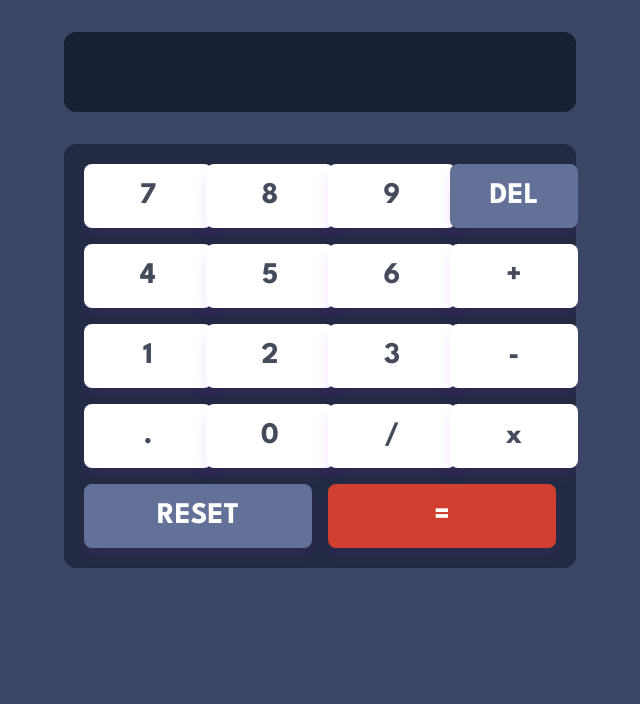
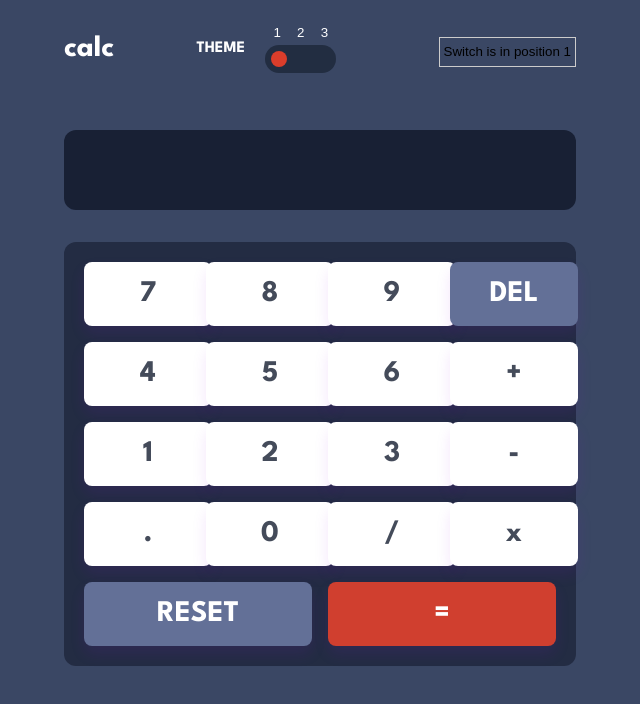
Before and after one commit to cintarmynti/calculator, a website: page calculator-app-main/src/index.html in a window 1280 px wide. Shown: the whole page, without its empty margins (320-960 px from the left). Drawn offline with Linux system fonts and the light colour scheme.

Commit message:
sementara

```diff
--- a/calculator-app-main/src/index.html
+++ b/calculator-app-main/src/index.html
@@ -27,45 +27,166 @@
       color: hsl(228, 45%, 44%);
     }
 
+    .redButton.horizTranslate2 {
+      -webkit-transition: -webkit-transform 0.1s linear;
+      -webkit-transform: translateX(20px);
+    }
 
+    .redButton.horizTranslate3 {
+      -webkit-transition: -webkit-transform 0.1s linear;
+      -webkit-transform: translateX(40px);
+    }
 
+    .redButton.horizTranslate1 {
+      -webkit-transition: -webkit-transform 0.1s linear;
+      -webkit-transform: translateX(0px);
+    }
 
+    #outerContainer {
+      position: relative;
+      width: 111px;
+      height: 98px;
+      /* background-color: #4A5B7E; */
+    }
+
+    #buttonContainer {
+      background-color: #222D41;
+      width: 71px;
+      height: 28px;
+      position: relative;
+      left: 20px;
+      top: 45px;
+      border-radius: 14px;
+    }
+
+    .redButton {
+      width: 16px;
+      height: 16px;
+      background-color: #DB3D2B;
+      border-radius: 8px;
+      position: relative;
+      top: 6px;
+      left: 6px;
+    }
+
+    #legendTextContainer {
+      left: 22px;
+      display: inline-block;
+      position: absolute;
+      top: 23px;
+      color: #ffffff;
+      font-family: Arial;
+      font-size: 10pt;
+      text-align: center;
+    }
+
+    .legendText {
+      display: inline-block;
+      width: 20px;
+      padding-bottom: 33px;
+      cursor: default;
+      user-select: none;
+    }
+
+    #message {
+      border: 1px solid #cccccc;
+      display: inline-block;
+      padding: 4px;
+      margin-top: 6px;
+      font-family: Arial;
+      font-size: 10pt;
+    }
   </style>
 </head>
 
 <body class="bg-darklight-blue font-league lg:px-96 px-5">
 
+  <div class="flex items-center justify-between">
+    <p class="text-white text-3xl">calc</p>
+    <div class="flex items-center">
+      <p class="text-white">THEME</p>
+      <div id="outerContainer">
+        <div id="buttonContainer">
+          <div class="redButton"></div>
+        </div>
+
+        <div id="legendTextContainer">
+          <div class="legendText" onclick="go_to_1()">1</div>
+          <div class="legendText" onclick="go_to_2()">2</div>
+          <div class="legendText" onclick="go_to_3()">3</div>
+        </div>
+      </div>
+    </div>
+    <div id="message">Switch is in position 1</div>
+  </div>
   <!-- display layar  -->
 
   <form name="form" class="w-full">
-      <input type="textarea" id="display" value="" class="w-full text-white text-end text-3xl px-16 bg-verydark-blue h-20 grid content-center my-8 rounded-xl">
+    <input type="textarea" id="display" value=""
+      class="w-full text-white text-end text-3xl px-16 bg-verydark-blue h-20 grid content-center my-8 rounded-xl">
   </form>
 
 
 
-  <div  class="bg-dark-blue grid grid-cols-4 gap-4 p-5 rounded-xl">
-    <button type="button" onclick="insert(7)" class="btn-white"><p class="text-3xl">7</p></button>
-    <button type="button" onclick="insert(8)" class="btn-white"><p class="text-3xl">8</p></button>
-    <button type="button" onclick="insert(9)" class="btn-white"><p class="text-3xl">9</p></button>
-    <button type="button" onclick="back()" class=" w-16 lg:w-32 h-16 btn-gray"><p class="text-3xl">DEL</p></button>
+  <div class="bg-dark-blue grid grid-cols-4 gap-4 p-5 rounded-xl">
+    <button type="button" onclick="insert(7)" class="btn-white">
+      <p class="text-3xl">7</p>
+    </button>
+    <button type="button" onclick="insert(8)" class="btn-white">
+      <p class="text-3xl">8</p>
+    </button>
+    <button type="button" onclick="insert(9)" class="btn-white">
+      <p class="text-3xl">9</p>
+    </button>
+    <button type="button" onclick="back()" class=" w-16 lg:w-32 h-16 btn-gray">
+      <p class="text-3xl">DEL</p>
+    </button>
 
-    <button type="button" onclick="insert(4)" class="btn-white"><p class="text-3xl">4</p></button>
-    <button type="button" onclick="insert(5)" class="btn-white"><p class="text-3xl">5</p></button>
-    <button type="button" onclick="insert(6)" class="btn-white"><p class="text-3xl">6</p></button>
-    <button type="button" onclick="insert('+')" class="btn-white"><p class="text-3xl">+</p></button>
+    <button type="button" onclick="insert(4)" class="btn-white">
+      <p class="text-3xl">4</p>
+    </button>
+    <button type="button" onclick="insert(5)" class="btn-white">
+      <p class="text-3xl">5</p>
+    </button>
+    <button type="button" onclick="insert(6)" class="btn-white">
+      <p class="text-3xl">6</p>
+    </button>
+    <button type="button" onclick="insert('+')" class="btn-white">
+      <p class="text-3xl">+</p>
+    </button>
 
-    <button type="button" onclick="insert(1)" class="btn-white"><p class="text-3xl">1</p></button>
-    <button type="button" onclick="insert(2)" class="btn-white"><p class="text-3xl">2</p></button>
-    <button type="button" onclick="insert(3)" class="btn-white"><p class="text-3xl">3</p></button>
-    <button type="button" onclick="insert('-')" class="btn-white"><p class="text-3xl">-</p></button>
+    <button type="button" onclick="insert(1)" class="btn-white">
+      <p class="text-3xl">1</p>
+    </button>
+    <button type="button" onclick="insert(2)" class="btn-white">
+      <p class="text-3xl">2</p>
+    </button>
+    <button type="button" onclick="insert(3)" class="btn-white">
+      <p class="text-3xl">3</p>
+    </button>
+    <button type="button" onclick="insert('-')" class="btn-white">
+      <p class="text-3xl">-</p>
+    </button>
 
-    <button type="button" onclick="insert('.')" class="btn-white"><p class="text-3xl">.</p></button>
-    <button type="button" onclick="insert(0)" class="btn-white"><p class="text-3xl">0</p></button>
-    <button type="button" onclick="insert('/')" class="btn-white"><p class="text-3xl">/</p></button>
-    <button type="button" onclick="insert('*')" class="btn-white"><p class="text-3xl">x</p></button>
+    <button type="button" onclick="insert('.')" class="btn-white">
+      <p class="text-3xl">.</p>
+    </button>
+    <button type="button" onclick="insert(0)" class="btn-white">
+      <p class="text-3xl">0</p>
+    </button>
+    <button type="button" onclick="insert('/')" class="btn-white">
+      <p class="text-3xl">/</p>
+    </button>
+    <button type="button" onclick="insert('*')" class="btn-white">
+      <p class="text-3xl">x</p>
+    </button>
 
-    <button type="button" onclick="clean()" class="col-span-2 w-38 btn-gray" ><p class="text-3xl">RESET</p></button>
-    <button type="button" onclick="equal()" class="col-span-2 w-38 bg-red h-16 text-white rounded-lg" ><p class="text-3xl">=</p></button>
+    <button type="button" onclick="clean()" class="col-span-2 w-38 btn-gray">
+      <p class="text-3xl">RESET</p>
+    </button>
+    <button type="button" onclick="equal()" class="col-span-2 w-38 bg-red h-16 text-white rounded-lg">
+      <p class="text-3xl">=</p>
+    </button>
 
   </div>
 
@@ -82,51 +203,64 @@
   let inputan = document.getElementById("display");
 
   //insert angka textview
-function insert(num){
+  function insert(num) {
     console.log(num);
     inputan.value = inputan.value + num;
-
   }
 
   //fungsi hitung
-function equal(){
+  function equal() {
     var hasil = inputan;
     inputan.value = eval(inputan.value);
   }
 
   //clean
-function clean(){
+  function clean() {
     inputan.value = "";
   }
 
   //delete
-function back(){
+  function back() {
     var hasil = inputan.value;
-    inputan.value = hasil.substring(0,hasil.length-1);
+    inputan.value = hasil.substring(0, hasil.length - 1);
   }
 
-  // var buttons = document.getElementsByClassName("button");
-  // var arr = [...buttons];
 
-  // arr.forEach((element, index) => {
-  //   element.addEventListener("click", () => {
-  //     element.style.opacity = "1";
-  //     if (index == 0) {
-  //       document.getElementsByTagName("body")[0].style.backgroundColor = "white";
-  //     } else if (index == 1) {
-  //       document.getElementsByTagName("body")[0].style.backgroundColor = "teal";
-  //     } else {
-  //       document.getElementsByTagName("body")[0].style.backgroundColor =
-  //         "rgb(92, 204, 125)";
-  //     }
-  //     arr
-  //       .filter(function (item) {
-  //         return item != element;
-  //       })
-  //       .forEach((item) => {
-  //         item.style.opacity = "0";
-  //       });
-  //   });
-  // });
 
+  let toggleSwitch = document.getElementsByClassName('redButton')[0]
+
+function go_to_1() {
+    toggleSwitch.classList.add('horizTranslate1');
+    toggleSwitch.classList.remove('horizTranslate2');
+    toggleSwitch.classList.remove('horizTranslate3');
+    document.getElementById("outerContainer").style.backgroundColor = "#4A5B7E"
+    document.getElementById("buttonContainer").style.backgroundColor = "#222D41"
+    document.getElementById("legendTextContainer").style.color = "#ffffff"
+    doStuff(1)
+}
+
+function go_to_2() {
+    toggleSwitch.classList.add('horizTranslate2');
+    toggleSwitch.classList.remove('horizTranslate3');
+    toggleSwitch.classList.remove('horizTranslate1');
+    document.getElementById("outerContainer").style.backgroundColor = "#E5E5E5"
+    document.getElementById("buttonContainer").style.backgroundColor = "#D3CCCA"
+    document.getElementById("legendTextContainer").style.color = "#222222"
+    doStuff(2)
+}
+
+function go_to_3() {
+    toggleSwitch.classList.add('horizTranslate3');
+    toggleSwitch.classList.remove('horizTranslate2');
+    toggleSwitch.classList.remove('horizTranslate1');
+    document.getElementById("outerContainer").style.backgroundColor = "#000000"
+    document.getElementById("buttonContainer").style.backgroundColor = "#444444"
+    document.getElementById("legendTextContainer").style.color = "#E2D241"
+    doStuff(3)
+}
+
+function doStuff(n) {
+    document.getElementById("message").innerHTML = "Switch is in position " + n
+    //your code here...
+}
 </script>
--- a/calculator-app-main/src/input.css
+++ b/calculator-app-main/src/input.css
@@ -1,6 +1,14 @@
 @tailwind base;
 @tailwind components;
 @tailwind utilities;
+
+@layer base {
+    :root{
+        --color-text-display : #ffffff;
+        --color-text-button : #637097;
+    }
+
+}
 
 @layer components{
     .btn-white {
```
Also changed, not shown: calculator-app-main/dist/output.css. Lines whose indentation alone changed are shown as unchanged.
